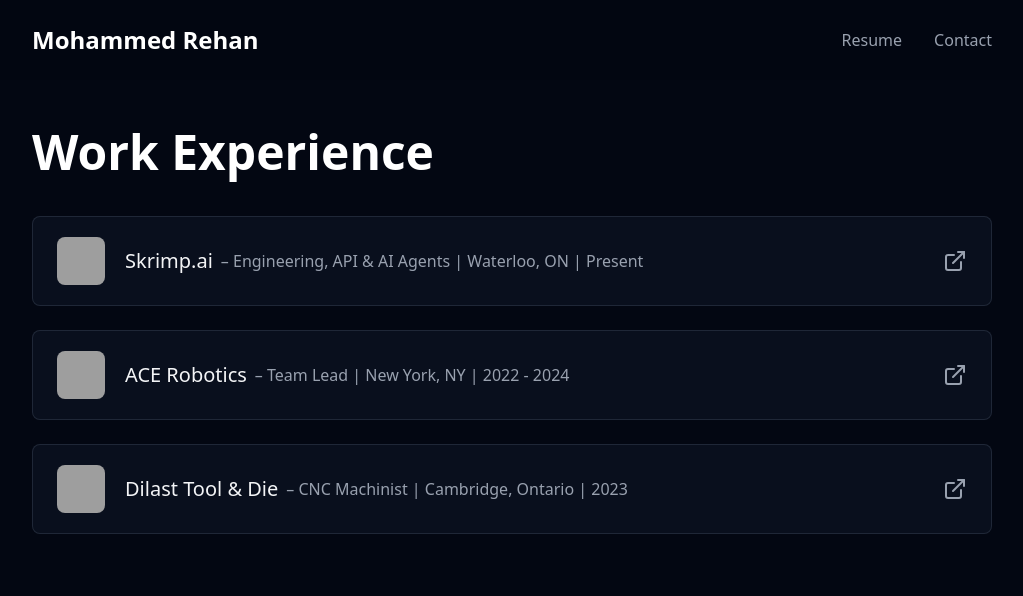
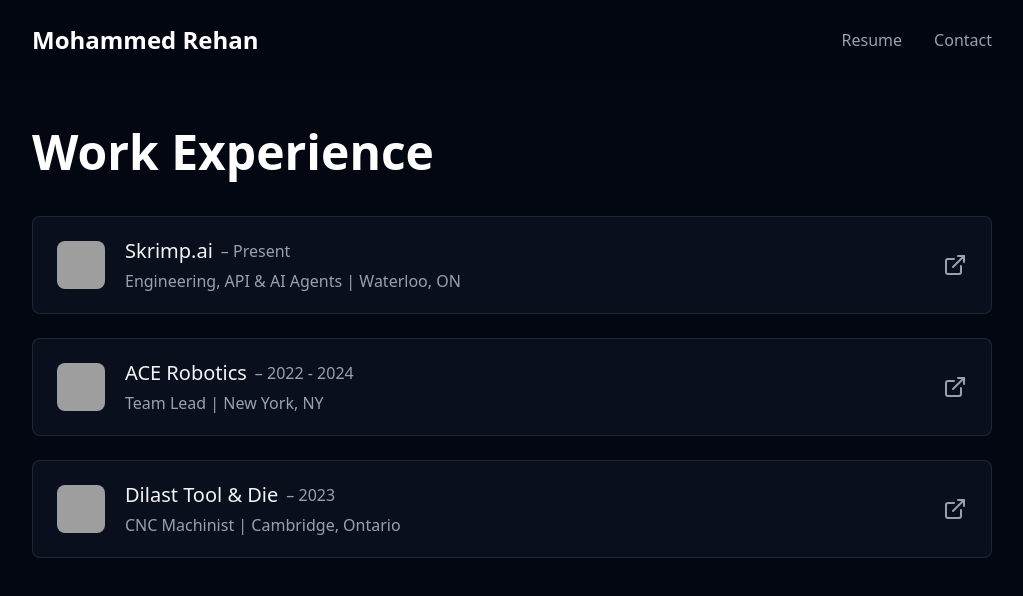
Before and after one commit to mshaik15/mrehan, a React (Vite) app: page /work in a window 1280 px wide. Shown: the top 596 px of the page, without its empty margins (128-1151 px from the left). Built offline with nearby package versions, Linux system fonts and the light colour scheme; grey boxes are pictures that could not be loaded.

Commit message:
Outline Done

```diff
--- a/src/components/DropdownCard/DropdownCard.tsx
+++ b/src/components/DropdownCard/DropdownCard.tsx
@@ -86,6 +86,23 @@
     }
   }
 
+  // Parse subtitle for work items to extract role, location, and date
+  const parseWorkSubtitle = (subtitle: string) => {
+    // Expected format: "Role | Location | Date"
+    const parts = subtitle.split(' | ')
+    if (parts.length >= 3) {
+      return {
+        role: parts[0],
+        location: parts[1],
+        date: parts[2]
+      }
+    }
+    // Fallback if format doesn't match
+    return { role: subtitle, location: '', date: '' }
+  }
+
+  const workInfo = type === 'work' ? parseWorkSubtitle(subtitle) : null
+
   return (
     <div className="mb-3 sm:mb-4 lg:mb-6 rounded-lg border border-gray-700/50 bg-gray-900/50 hover:border-gray-600/50 transition-all">
       <button
@@ -106,6 +123,23 @@
             />
           )}
           <div className="text-left min-w-0 flex-1">
+            {type === 'work' && workInfo ? (
+              // Work layout: Title -- Date on first line, Role | Location on second line
+              <div className="space-y-1">
+                <div className="flex items-center gap-2">
+                  <h3 className="text-sm sm:text-base lg:text-lg xl:text-xl font-medium text-gray-100 group-hover:text-white transition-colors">
+                    {title}
+                  </h3>
+                  <span className="text-xs sm:text-sm lg:text-base text-gray-400">
+                    – {workInfo.date}
+                  </span>
+                </div>
+                <div className="text-xs sm:text-sm lg:text-base text-gray-400">
+                  {workInfo.role} | {workInfo.location}
+                </div>
+              </div>
+            ) : (
+              // Project layout: Title – Subtitle (unchanged)
               <div className="flex items-center gap-2">
                 <h3 className="text-sm sm:text-base lg:text-lg xl:text-xl font-medium text-gray-100 group-hover:text-white transition-colors">
                   {title}
@@ -114,6 +148,7 @@
                   – {subtitle}
                 </span>
               </div>
+            )}
           </div>
         </div>
 
```
Lines whose indentation alone changed are shown as unchanged.
